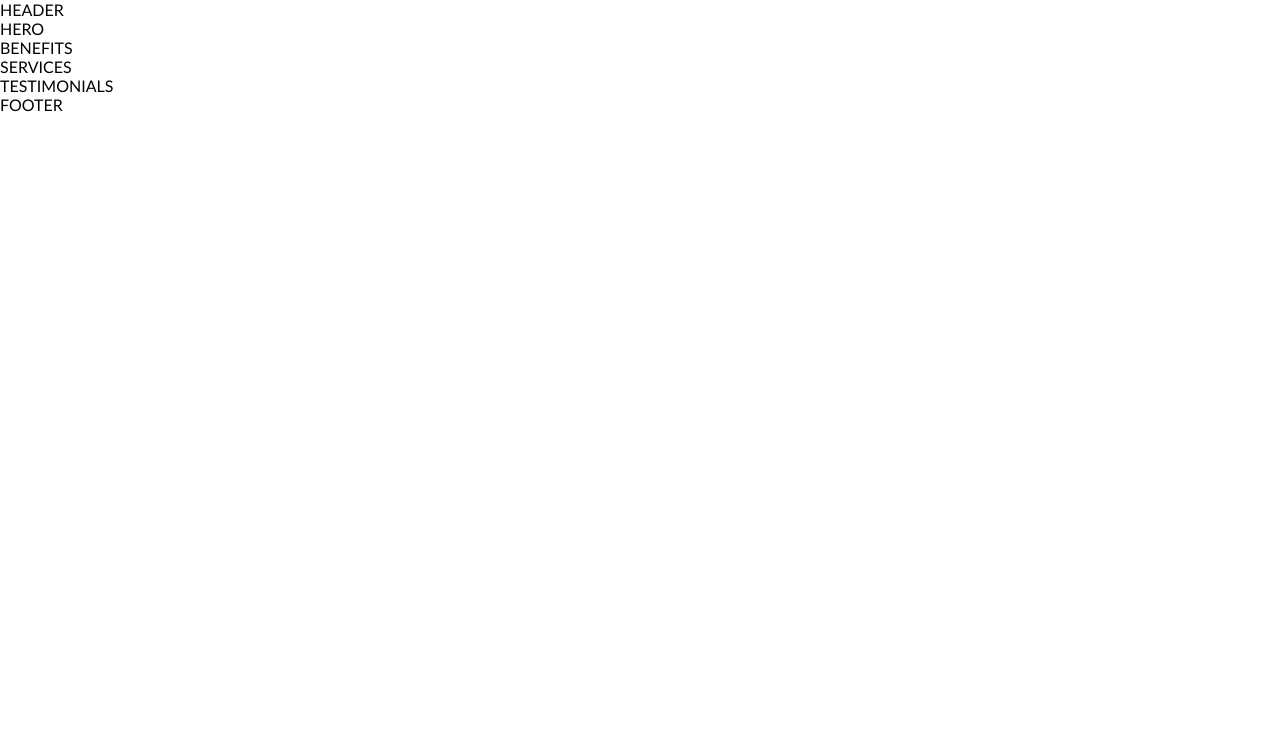
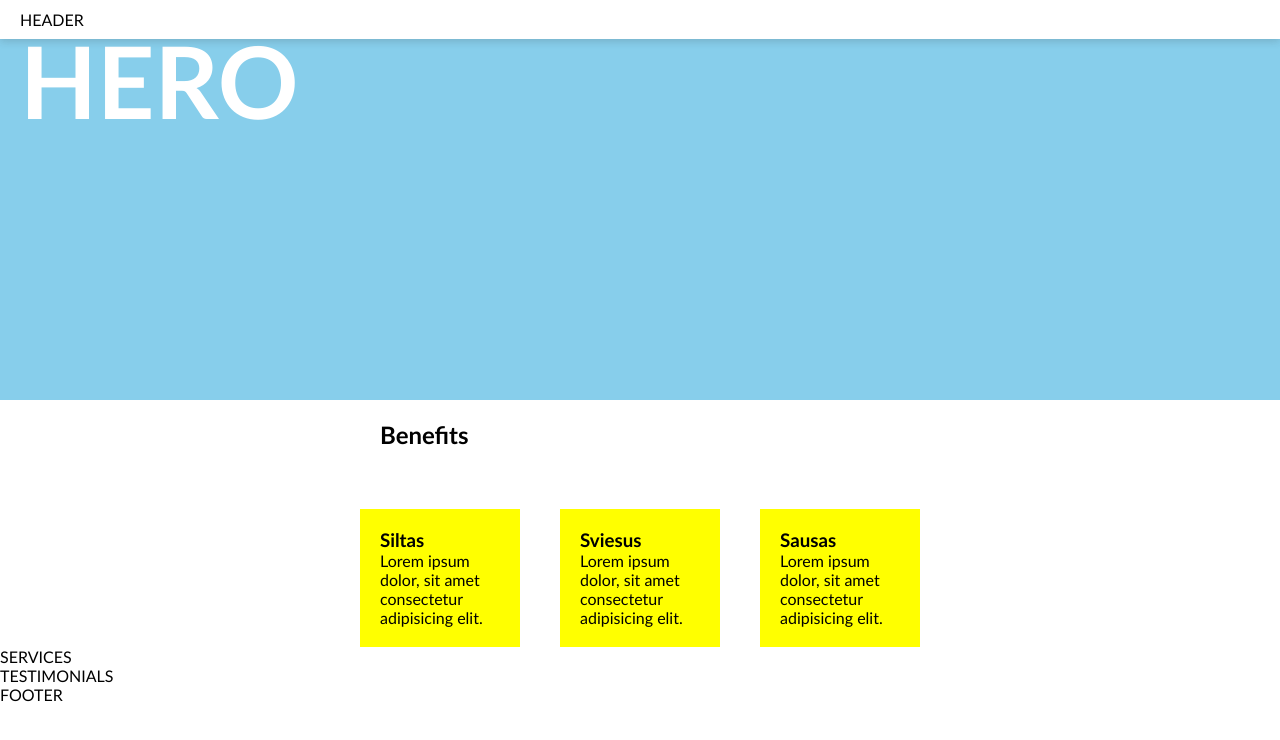
Before and after one commit to front-end-by-rimantas/14-grupe-mustache, a plain HTML site: page index.html in a window 1280 px wide. Drawn offline with Linux system fonts and the light colour scheme.

Commit message:
Benefits grid

```diff
--- a/css/main.scss
+++ b/css/main.scss
@@ -0,0 +1,110 @@
+header {
+    padding: 10px 20px;
+    background-color: #fff;
+    box-shadow: 0 2px 8px #3333;
+    position: fixed;
+    top: 0;
+    right: 0;
+    left: 0;
+}
+
+.hero {
+    height: 400px;
+    background-color: skyblue;
+    padding: 20px;
+    color: #fff;
+    font-size: 50px;
+}
+
+h2 {
+    display: inline-block;
+    width: 100%;
+    padding: 20px;
+    margin-bottom: 20px;
+}
+
+.benefits {
+    display: inline-block;
+    width: 100%;
+
+    > .benefit {
+        display: inline-block;
+        width: 100%;
+        padding: 20px;
+        background-color: yellow;
+
+        + .benefit {
+            margin-top: 20px;
+        }
+        > h3 {
+            display: inline-block;
+            width: 100%;
+        }
+        > p {
+            display: inline-block;
+            width: 100%;
+        }
+
+        &:hover {
+            box-shadow: 0 2px 8px #3333;
+        }
+    }
+}
+
+@media (min-width: 500px) {
+    h2 {
+        margin-bottom: 0;
+    }
+
+    .benefits {
+        display: grid;
+        grid-template-columns: 20px 1fr 1fr 20px;
+        grid-template-areas:
+            ". h2ben h2ben ."
+            ". ben1 ben2 ."
+            ". ben3 . .";
+        gap: 20px;
+
+        > h2 {
+            grid-area: h2ben;
+        }
+
+        > .benefit {
+            &:nth-of-type(1) {
+                grid-area: ben1;
+            }
+            &:nth-of-type(2) {
+                grid-area: ben2;
+            }
+            &:nth-of-type(3) {
+                grid-area: ben3;
+            }
+
+            + .benefit {
+                margin-top: 0;
+            }
+        }
+    }
+}
+
+@media (min-width: 800px) {
+    .benefits {
+        grid-template-columns: 1fr 160px 160px 160px 1fr;
+        grid-template-areas:
+            ". h2ben h2ben h2ben ."
+            ". ben1 ben2  ben3.";
+        gap: 40px;
+    }
+}
+
+.services {
+
+}
+
+.testimonials {
+
+}
+
+footer {
+
+}
--- a/index.html
+++ b/index.html
@@ -5,7 +5,7 @@
     <meta name="viewport" content="width=device-width, initial-scale=1.0">
     <title>Mustache</title>
     <link rel="stylesheet" href="./css/reset.min.css">
-    <!-- <link rel="stylesheet" href="./css/main.css"> -->
+    <link rel="stylesheet" href="./css/main.min.css">
 </head>
 <body>
     <!-- ------------------------------ -->
@@ -15,11 +15,33 @@
     <!-- ------------------------------ -->
 
     <header>HEADER</header>
-    <div class="hero">HERO</div>
-    <div class="benefits">BENEFITS</div>
+
+    <div class="hero">
+        <h1>HERO</h1>
+    </div>
+
+    <div class="benefits">
+        <h2>Benefits</h2>
+        <div class="benefit">
+            <h3>Siltas</h3>
+            <p>Lorem ipsum dolor, sit amet consectetur adipisicing elit.</p>
+        </div>
+        <div class="benefit">
+            <h3>Sviesus</h3>
+            <p>Lorem ipsum dolor, sit amet consectetur adipisicing elit.</p>
+        </div>
+        <div class="benefit">
+            <h3>Sausas</h3>
+            <p>Lorem ipsum dolor, sit amet consectetur adipisicing elit.</p>
+        </div>
+    </div>
+
     <div class="services">SERVICES</div>
+
     <div class="testimonials">TESTIMONIALS</div>
+
     <footer>FOOTER</footer>
+
     <script src="./js/main.js" type="module"></script>
 </body>
 </html>
```
Also changed, not shown: css/main.css (added), css/main.min.css (added).
